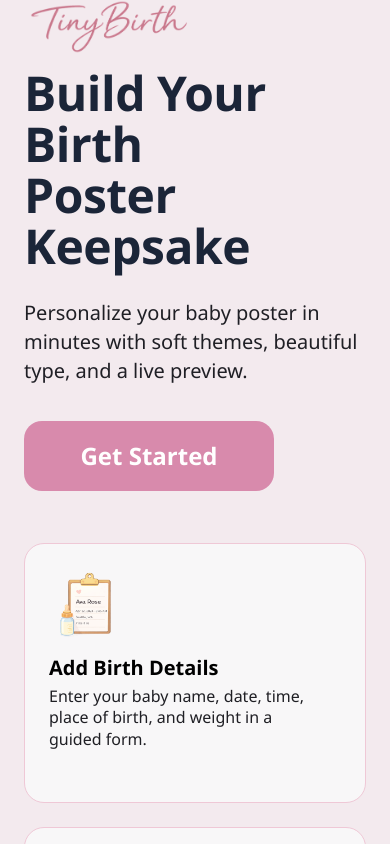
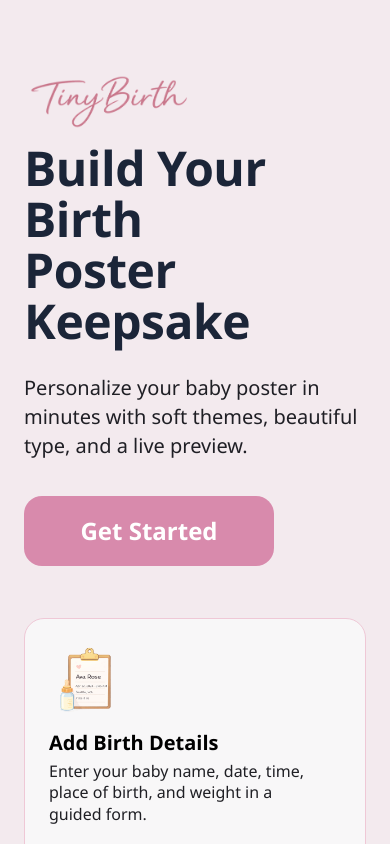
Before and after one commit to alzer81-81/baby-keepsakes, a Next.js app: page / in a window 390 px wide. Shown: the top 844 px of the page. Built offline with nearby package versions, Linux system fonts and the light colour scheme.

Commit message:
Add 75px mobile top padding above homepage logo

```diff
--- a/app/page.tsx
+++ b/app/page.tsx
@@ -23,7 +23,7 @@ export default function HomePage() {
 
   return (
     <main className="min-h-screen bg-[#f3eaee] px-6 text-[#1d2436] [font-family:'Nunito','Avenir Next','Avenir','Segoe UI',sans-serif] md:px-10">
-      <section className="mx-auto w-full max-w-[1100px] pt-0 pb-[8px]">
+      <section className="mx-auto w-full max-w-[1100px] pt-[75px] pb-[8px] md:pt-0">
         <div className="mt-0 grid items-center gap-[24px] lg:grid-cols-[minmax(0,620px)_minmax(0,1fr)]">
           <div className="max-w-[640px]">
           <Image src="/logo.png" alt="Baby Keepsakes logo" width={190} height={62} className="mb-[14px] h-auto w-[170px]" priority />
```
